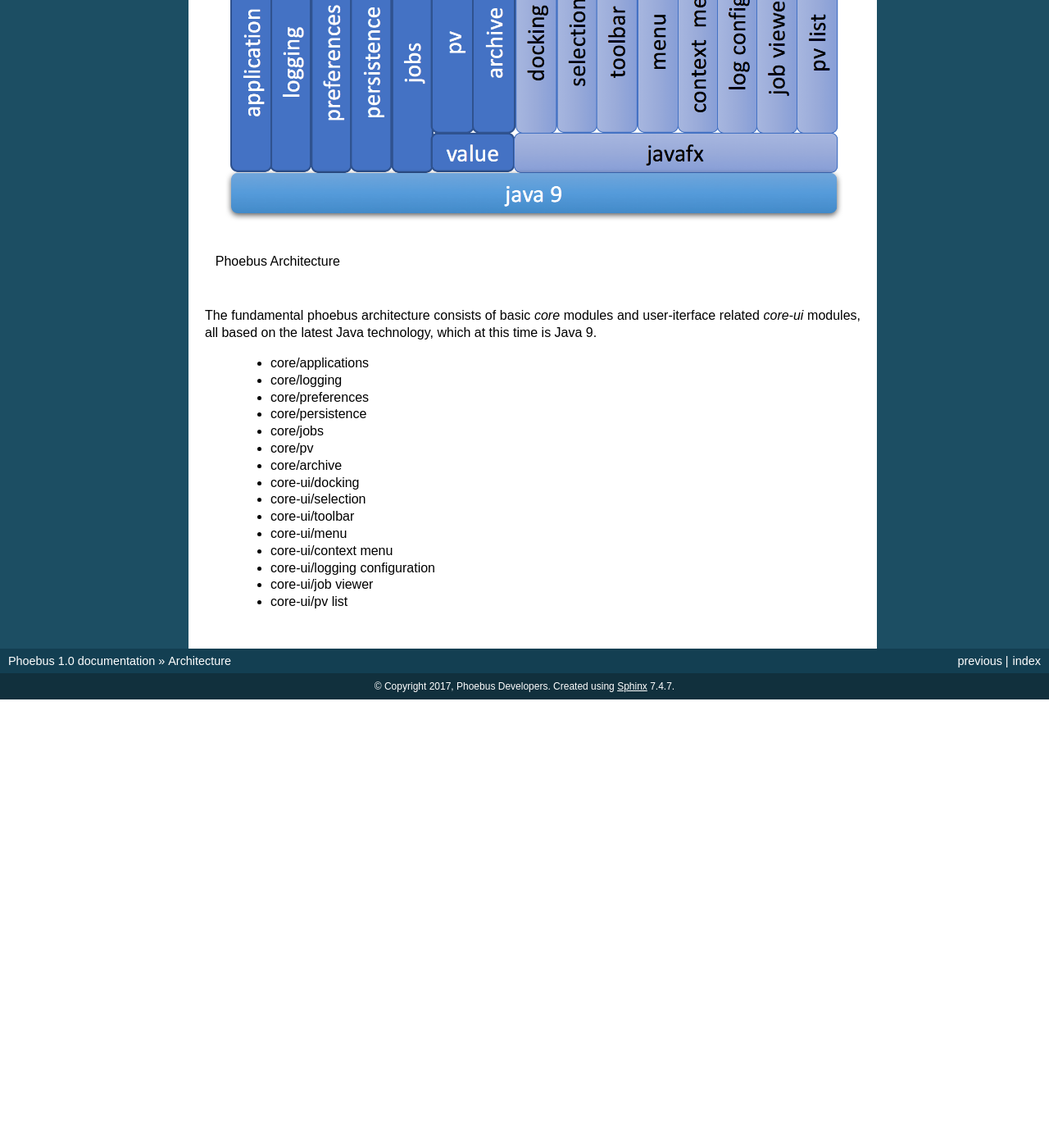
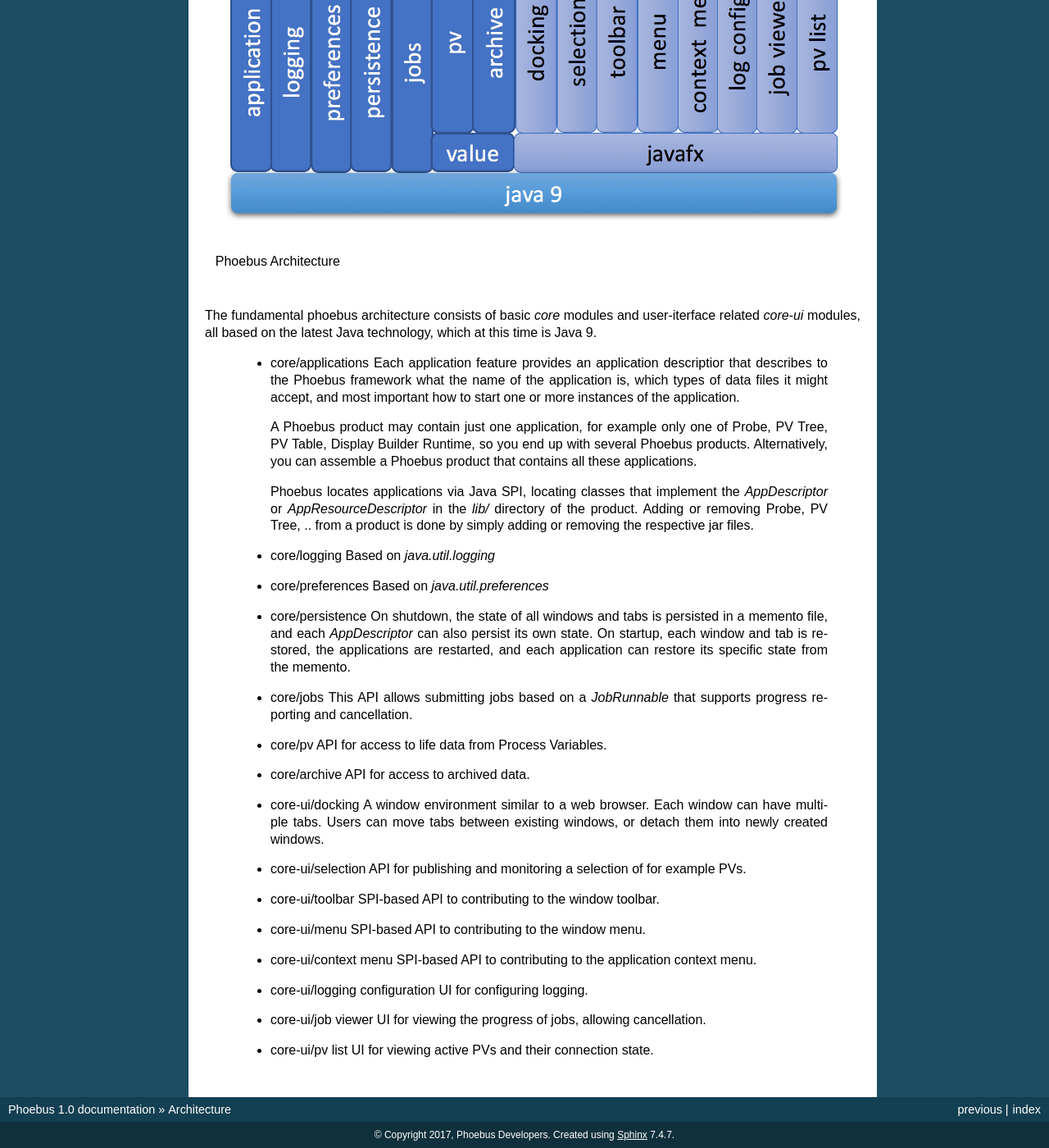
Before and after one commit to kasemir/phoebus-doc, a Sphinx documentation site: the page built from source/architecture.rst, in a window 1280 px wide and 1400 px high, scrolled down 475 px. Shown: the whole window at 82% size. Built offline with Sphinx 7.4.7, drawn with Linux system fonts in a browser that asks for light colours; before the commit the page ends 1328 px from its top, so only the background shows below that.

Commit message:
Some arch. detail

```diff
--- a/source/architecture.rst
+++ b/source/architecture.rst
@@ -10,17 +10,58 @@
 Java technology, which at this time is Java 9.
 
  * core/applications
+   Each application feature provides an application descriptior
+   that describes to the Phoebus framework what the name of
+   the application is, which types of data files it might accept,
+   and most important how to start one or more instances
+   of the application.
+
+   A Phoebus product may contain just one application,
+   for example only one of Probe, PV Tree, PV Table, Display Builder Runtime,
+   so you end up with several Phoebus products.
+   Alternatively, you can assemble a Phoebus product that
+   contains all these applications.
+
+   Phoebus locates applications via Java SPI, locating
+   classes that implement the *AppDescriptor* or *AppResourceDescriptor*
+   in the `lib/` directory of the product.
+   Adding or removing Probe, PV Tree, .. from a product
+   is done by simply adding or removing the respective jar files.
  * core/logging
+   Based on `java.util.logging`
  * core/preferences
+   Based on `java.util.preferences`
  * core/persistence
+   On shutdown, the state of all windows and tabs is persisted
+   in a memento file, and each *AppDescriptor* can also
+   persist its own state.
+   On startup, each window and tab is restored,
+   the applications are restarted, and each application
+   can restore its specific state from the memento.
  * core/jobs
+   This API allows submitting jobs based on a `JobRunnable`
+   that supports progress reporting and cancellation.
  * core/pv
+   API for access to life data from Process Variables.
  * core/archive
+   API for access to archived data.
  * core-ui/docking
+   A window environment similar to a web browser.
+   Each window can have multiple tabs.
+   Users can move tabs between existing windows,
+   or detach them into newly created windows.
  * core-ui/selection
+   API for publishing and monitoring a selection of
+   for example PVs.
  * core-ui/toolbar
+   SPI-based API to contributing to the window toolbar.
  * core-ui/menu
+   SPI-based API to contributing to the window menu.
  * core-ui/context menu
+   SPI-based API to contributing to the application context menu.
  * core-ui/logging configuration
+   UI for configuring logging.
  * core-ui/job viewer
+   UI for viewing the progress of jobs, allowing cancellation.
  * core-ui/pv list
+   UI for viewing active PVs and their connection state.
```
